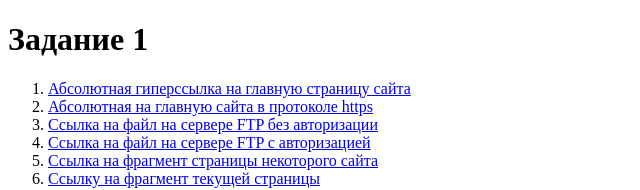
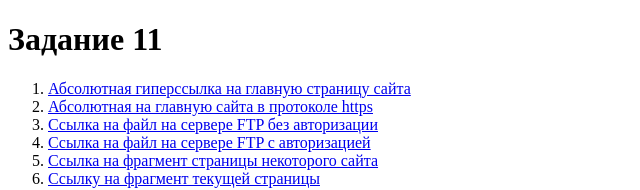
Before and after one commit to DmitriyVladarchuk/EmelyanenkoA.github.io, a plain HTML site: page Lessons1/Index.html in a window 1280 px wide. Shown: the top 190 px of the page, 0-640 px from the left. Drawn offline with Linux system fonts and the light colour scheme.

Commit message:
Update Index.html

```diff
--- a/Lessons1/Index.html
+++ b/Lessons1/Index.html
@@ -5,7 +5,7 @@
     <title> Задание 1 </title>
 </head>
 <body>
-    <h1> Задание 1 </h1>
+    <h1> Задание 11 </h1>
     <ol>
         <li>
           <a href="http://kubsu.ru/"> Абсолютная гиперссылка на главную страницу сайта </a>
```
